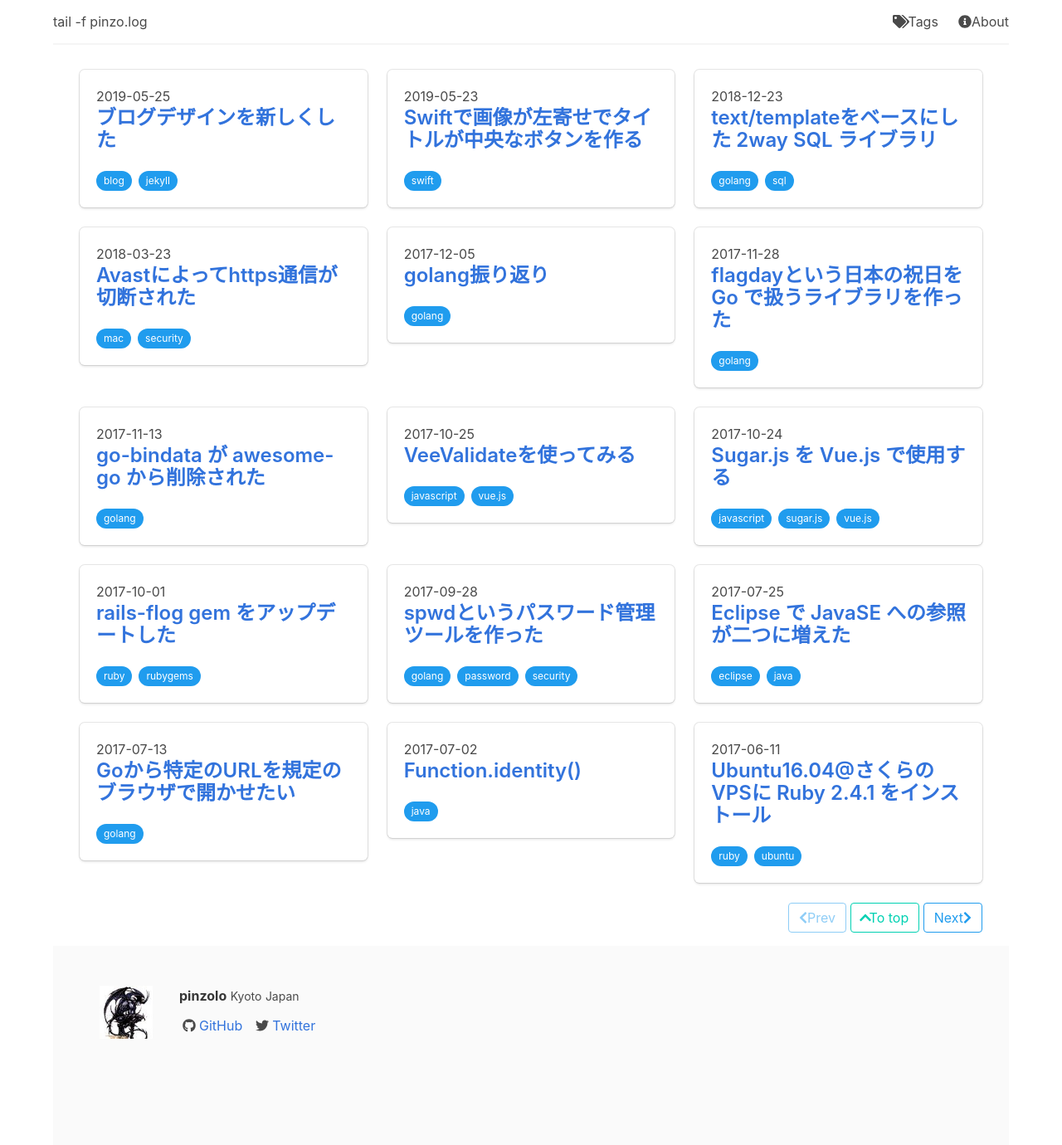
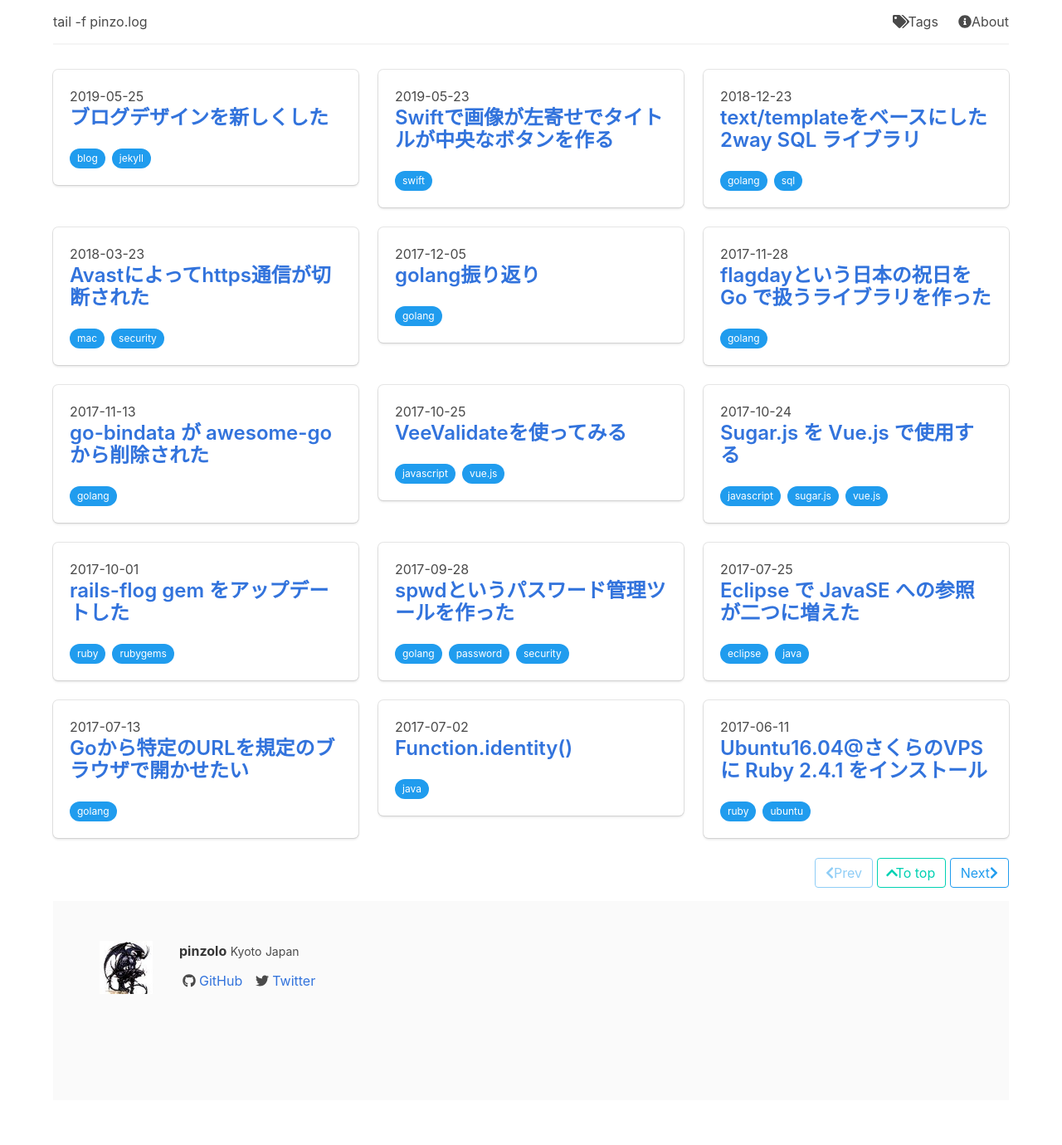
Before and after one commit to pinzolo/pinzolo.github.io, a Jekyll site: the page built from index.html, in a window 1280 px wide. Shown: the whole page at 83% size. Built offline with Jekyll 4.4.1, drawn with Linux system fonts in a browser that asks for light colours; nearby versions of some CDN libraries; the list of posts is cut into pages by our own code; after the commit the page ends 1326 px from its top, so only the background shows below that.

Commit message:
Change padding on 1088px width

```diff
--- a/_layouts/default.html
+++ b/_layouts/default.html
@@ -5,7 +5,7 @@
   </head>
   <body>
     <div id="top"></div>
-    <div class="container">
+    <div class="container wrapper">
       {% include nav.html %}
       {{ content }}
       {% include footer.html %}
--- a/assets/css/style.scss
+++ b/assets/css/style.scss
@@ -1,8 +1,17 @@
 ---
 ---
 
-.main-content {
-  padding: 2rem 2rem 1rem 2rem;
+@media (max-width: 1087px) {
+  .main-content {
+    padding: 2rem 2rem 1rem 2rem;
+  }
+}
+
+@media (min-width: 1088px) {
+  .main-content {
+    padding-top: 2rem;
+    padding-bottom: 1rem;
+  }
 }
 
 .post-entry {
```
